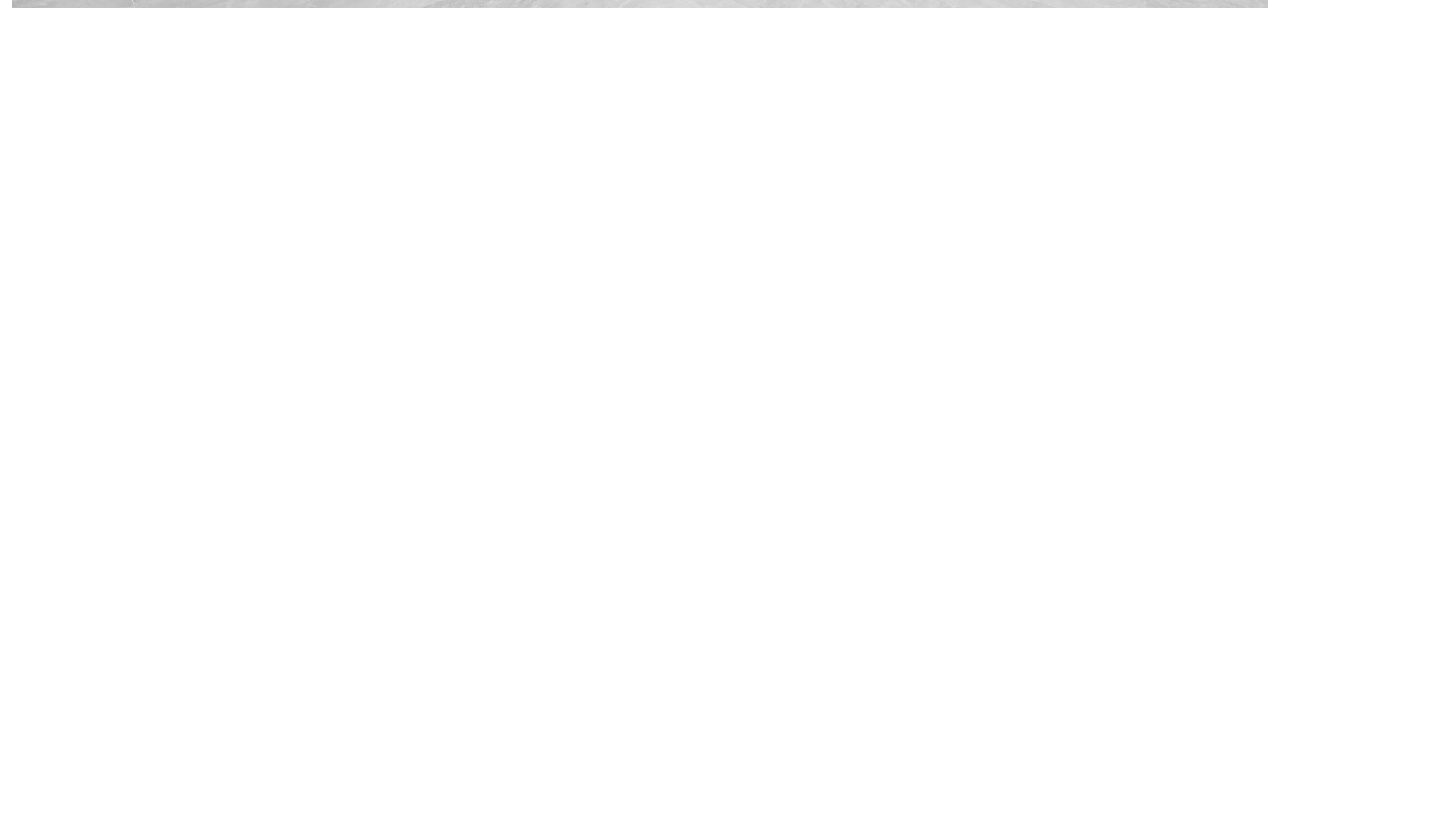
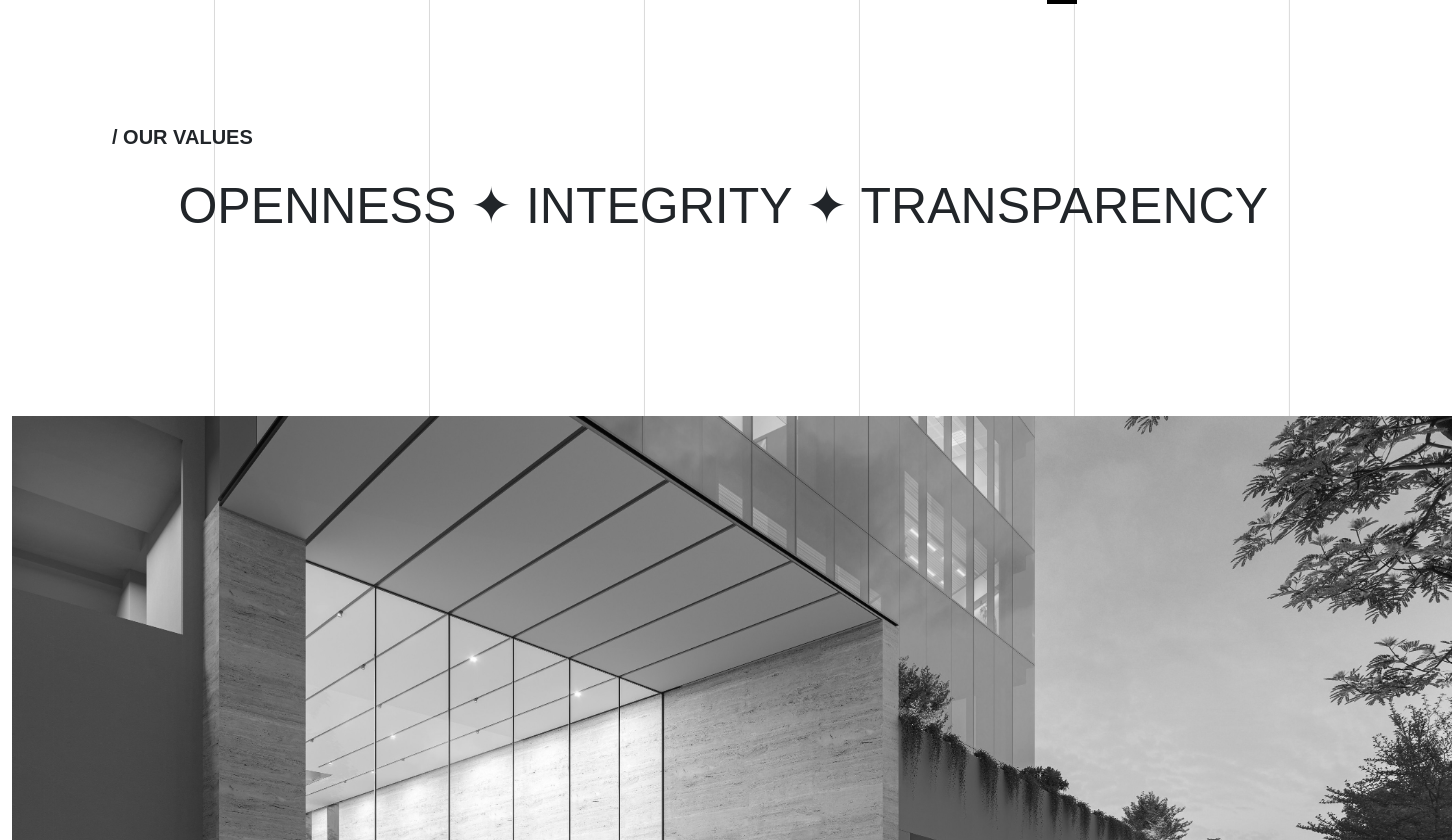
Before and after one commit to visavadiyavrushik/brillia, a Next.js app: page / in a window 1280 px wide. Shown: the part 800-1640 px from the top of the page, 1452 px wide, since content can reach past the window. Before the commit the page ends 854 px from the top, so only its background shows below. Built offline with nearby package versions, Linux system fonts and the light colour scheme; a web font is replaced by a local one.

Commit message:
An ICONIC Approach section

```diff
--- a/src/app/globals.css
+++ b/src/app/globals.css
@@ -88,6 +88,8 @@ body {
 }
 body {
   font-family: var(--font-Grotesk);
+  background: linear-gradient(90deg, #ffffff calc(100% - 1px), #d9d9d9 0);
+  background-size: calc((100% - 4 * 5px) / 6 + 5px) 100%;
 }
 
 a {
@@ -100,3 +102,17 @@ a {
     color-scheme: dark;
   }
 }
+
+.carousel-indicators {
+  left: unset;
+  & button {
+    height: 4px !important;
+  }
+  & .active {
+    background-color: #000;
+  }
+}
+
+.container {
+  max-width: 1366px;
+}
--- a/src/app/page.js
+++ b/src/app/page.js
@@ -1,5 +1,11 @@
 import HomeSlider from "@/components/HomeSlider/HomeSlider";
+import { OurValues } from "@/sections/home/OurValues";
 
 export default function Home() {
-  return <HomeSlider />;
+  return (
+    <>
+      <HomeSlider />
+      <OurValues />
+    </>
+  );
 }
--- /dev/null
+++ b/src/sections/home/OurValues.js
@@ -0,0 +1,31 @@
+import React from "react";
+import { Container } from "react-bootstrap";
+import styles from "../../styles/homeSlider.module.css";
+import Image from "next/image";
+
+export const OurValues = () => {
+  return (
+    <>
+      <Container>
+        <div className={styles.ourValues}>
+          <p>/ OUR VALUES</p>
+          <h1>OPENNESS ✦ INTEGRITY ✦ TRANSPARENCY</h1>
+        </div>
+      </Container>
+      <Container>
+        <section className={styles.iconicApprochSection}>
+          <div className={styles.iconicApproch}>
+            <Image
+              src="/assets/images/iconic.jpg"
+              alt="image"
+              //   style={{ objectFit: "contain" }}
+              width={1440}
+              height={705}
+            />
+            <h1>An ICONIC Approach</h1>
+          </div>
+        </section>
+      </Container>
+    </>
+  );
+};
--- a/src/styles/homeSlider.module.css
+++ b/src/styles/homeSlider.module.css
@@ -30,3 +30,48 @@
   font-weight: 800;
   font-size: 60px;
 }
+
+.ourValues {
+  padding-top: 92px;
+  padding-bottom: 92px;
+  padding-left: 0;
+  padding-right: 0;
+
+  & h1 {
+    margin-top: 24px;
+    text-align: end;
+    font-weight: 100;
+    font-size: 50px;
+  }
+  & p {
+    font-size: 20px;
+    font-weight: 600;
+    padding-left: 100px;
+  }
+}
+
+.iconicApprochSection {
+  padding-top: 80px;
+}
+
+.iconicApproch {
+  margin-bottom: 92px;
+  /* height: 605px; */
+  width: 100%;
+  position: relative;
+  & img {
+    filter: grayscale(1);
+    transition: all 0.2s ease;
+    &:hover {
+      filter: grayscale(0);
+    }
+  }
+  & h1 {
+    position: absolute;
+    bottom: 3%;
+    color: #ffffff;
+    font-size: 64px;
+    font-weight: 800;
+    left: 5%;
+  }
+}
```
Also changed, not shown: public/assets/images/iconic.jpg (added), public/assets/images/img1.png (added).
